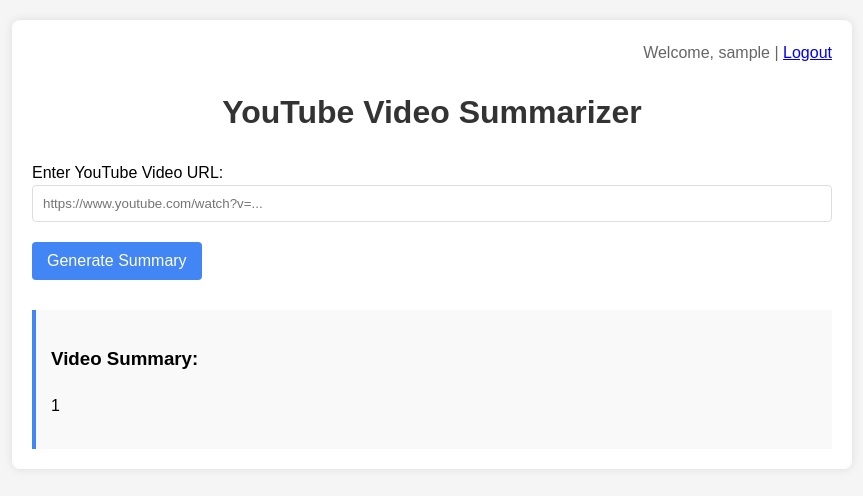
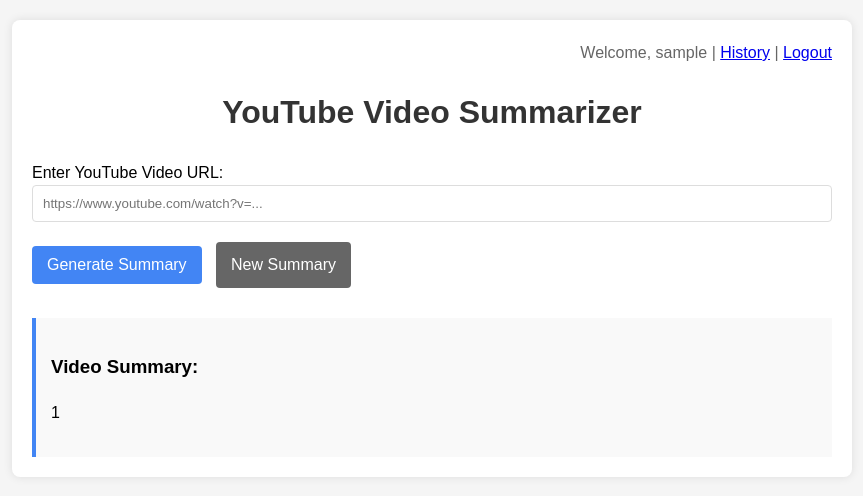
Before and after one commit to Nachiket858/Podcast_Summarizer, a Flask app: page /home in a window 1280 px wide. Shown: the top 496 px of the page, without its empty margins (208-1071 px from the left). Run offline with Flask 3, Linux system fonts and the light colour scheme; the visitor is signed in with stand-in values (Sample User, id 1).

Commit message:
History feature add

```diff
--- a/db.py
+++ b/db.py
@@ -4,3 +4,5 @@ from pymongo import MongoClient
 client = MongoClient('mongodb://localhost:27017/')
 db = client['Podcast_Summarizer']
 users_collection = db['users']
+summaries_collection = db['summaries']
+history_collection = db['history']
--- a/home.py
+++ b/home.py
@@ -7,6 +7,8 @@ from langchain_text_splitters import RecursiveCharacterTextSplitter
 from langchain_core.documents import Document
 from langchain_google_genai import ChatGoogleGenerativeAI
 from langchain_core.prompts import PromptTemplate
+from db import summaries_collection, history_collection
+from datetime import datetime
 import re
 import random
 import time
@@ -129,21 +131,13 @@ def generate_distributed_summary(text):
     else:
         # Fallback to hardcoded keys if env var not set (WARN: Should be removed in production)
         api_keys = [
-            "AIzaSyBORnW2QmAdCBZBp2SGtildibAmZdgGOS4",
-            "AIzaSyAz2YORG7H6_FIlR0bmEzTOhJ84H56aSCA",
-            "AIzaSyD3JeBRLCHgB6GsDB0UYrCd8-0uGY6ZfzU",
-            "AIzaSyAjhuCbRHqFziEYd5j6mrpqQEeNKz4dXRg",
-            "AIzaSyA53YqCAubsB0YZjY8zpsqLqoBoXN3NIeo",
-            "AIzaSyD45rW2wUc5xVTza3s_mXzPkVRATKSVaEo",
-            "AIzaSyD-_e1lCJa7zxDXdebpQp_35zpEYedz9-0",
-            "AIzaSyAx_vab8RQqod7jGVXRmVByWuOPJlktVaQ",
+            "Api_one",
+            "Api_two",
+            "Api_three",
 
 
 
 
-            # "AIzaSyCvtshcbfwhaaMFcb-twGcISigxQ-ORRb0",
-            # "AIzaSyA3GbDc39XAxR-4fVHII3D0mf_5Ftf7ph8",
-            # "AIzaSyAnvoBYs1yv98PInZ9PKTeh8LH86Nog4-g"
         ]
 
     if not api_keys:
@@ -151,7 +145,6 @@ def generate_distributed_summary(text):
 
     try:
         # Split the text into chunks
-
         splitter = RecursiveCharacterTextSplitter(
             chunk_size=3000,  # Increased chunk size since we're processing in parallel
             chunk_overlap=200
@@ -255,9 +248,9 @@ def generate_summary_fallback(text):
         api_keys = [key.strip() for key in api_keys_str.split(',') if key.strip()]
     else:
         api_keys = [
-            "AIzaSyCvtshcbfwhaaMFcb-twGcISigxQ-ORRb0",
-            "AIzaSyA3GbDc39XAxR-4fVHII3D0mf_5Ftf7ph8",
-            "AIzaSyAnvoBYs1yv98PInZ9PKTeh8LH86Nog4-g",
+            "Fallback_api_one",
+            "Fallback_api_two",
+            "Fallback_api_three",
         ]
 
     if not api_keys:
@@ -303,27 +296,69 @@ def home():
     if request.method == 'POST':
         youtube_url = request.form.get('youtube_url')
         if youtube_url:
-            captions = fetch_available_captions(youtube_url)
-            if captions:
-                print(f"Captions length: {len(captions)} characters")
+            video_id = get_video_id(youtube_url)
 
-                # Try distributed processing first
-                summary = generate_distributed_summary(captions)
+            if not video_id:
+                flash('Invalid YouTube URL.')
+                return redirect(url_for('home_bp.home'))
 
-                # If distributed processing fails, try fallback
-                if not summary or "Error generating summary" in summary:
-                    print("Distributed processing failed, trying fallback...")
-                    summary = generate_summary_fallback(captions)
+            # GLOBAL CACHE: Search entire database for this video (any user's summary)
+            cached_summary = summaries_collection.find_one({'video_id': video_id})
 
-                if summary:
-                    session['summary'] = summary
+            if cached_summary:
+                print(f"✓ Loading cached summary for video_id: {video_id} (from global cache)")
+                summary = cached_summary['summary']
+            else:
+                # Generate new summary
+                captions = fetch_available_captions(youtube_url)
+                if captions:
+                    print(f"Captions length: {len(captions)} characters")
+
+                    # Try distributed processing first
+                    summary = generate_distributed_summary(captions)
+
+                    # If distributed processing fails, try fallback
+                    if not summary or "Error generating summary" in summary:
+                        print("Distributed processing failed, trying fallback...")
+                        summary = generate_summary_fallback(captions)
+
+                    if summary:
+                        # Save to GLOBAL cache (available to all users)
+                        summaries_collection.insert_one({
+                            'video_id': video_id,
+                            'video_url': youtube_url,
+                            'summary': summary,
+                            'created_at': datetime.utcnow()
+                        })
+                        print(f"✓ Saved summary to global cache for video_id: {video_id}")
+                    else:
+                        flash('Failed to generate summary. Please try another video.')
+                        return redirect(url_for('home_bp.home'))
+                else:
+                    flash('Could not fetch captions for this video. Try another one.')
                     return redirect(url_for('home_bp.home'))
-                else:
-                    flash('Failed to generate summary. Please try another video.')
-            else:
-                flash('Could not fetch captions for this video. Try another one.')
 
-    # Retrieve summary from session
+            # USER-SPECIFIC HISTORY: Add to this user's personal history only
+            history_collection.update_one(
+                {'user_id': current_user.id, 'video_id': video_id},
+                {
+                    '$set': {
+                        'video_url': youtube_url,
+                        'viewed_at': datetime.utcnow()
+                    }
+                },
+                upsert=True
+            )
+
+            session['summary'] = summary
+            session['current_user_id'] = current_user.id
+            return redirect(url_for('home_bp.home'))
+
+    # Check if summary belongs to current user
+    if 'summary' in session and session.get('current_user_id') != current_user.id:
+        session.pop('summary', None)
+        session.pop('current_user_id', None)
+
     summary = session.get('summary')
 
     return render_template(
@@ -331,3 +366,23 @@ def home():
         username=current_user.username,
         summary=summary
     )
+
+@home_bp.route('/clear_summary')
+@login_required
+def clear_summary():
+    session.pop('summary', None)
+    session.pop('current_user_id', None)
+    return redirect(url_for('home_bp.home'))
+
+@home_bp.route('/history')
+@login_required
+def history():
+    user_history = list(history_collection.find(
+        {'user_id': current_user.id}
+    ).sort('viewed_at', -1))
+
+    return render_template(
+        'history.html',
+        username=current_user.username,
+        history=user_history
+    )
--- a/templates/home.html
+++ b/templates/home.html
@@ -1,5 +1,6 @@
 <!DOCTYPE html>
 <html lang="en">
+
 <head>
     <meta charset="UTF-8">
     <meta name="viewport" content="width=device-width, initial-scale=1.0">
@@ -12,26 +13,31 @@
             padding: 20px;
             background-color: #f5f5f5;
         }
+
         .container {
             max-width: 800px;
             margin: 0 auto;
             background: white;
             padding: 20px;
             border-radius: 8px;
-            box-shadow: 0 0 10px rgba(0,0,0,0.1);
+            box-shadow: 0 0 10px rgba(0, 0, 0, 0.1);
         }
+
         h1 {
             color: #333;
             text-align: center;
         }
+
         .welcome {
             text-align: right;
             margin-bottom: 20px;
             color: #666;
         }
+
         .form-group {
             margin-bottom: 20px;
         }
+
         input[type="text"] {
             width: 100%;
             padding: 10px;
@@ -39,7 +45,9 @@
             border-radius: 4px;
             box-sizing: border-box;
         }
-        button {
+
+        button,
+        .btn {
             background-color: #4285f4;
             color: white;
             border: none;
@@ -47,26 +55,43 @@
             border-radius: 4px;
             cursor: pointer;
             font-size: 16px;
+            text-decoration: none;
+            display: inline-block;
         }
-        button:hover {
+
+        button:hover,
+        .btn:hover {
             background-color: #3367d6;
         }
+
+        .btn-secondary {
+            background-color: #666;
+            margin-left: 10px;
+        }
+
+        .btn-secondary:hover {
+            background-color: #555;
+        }
+
         .summary {
             margin-top: 30px;
             padding: 15px;
             background-color: #f9f9f9;
             border-left: 4px solid #4285f4;
         }
+
         .error {
             color: #d32f2f;
             margin-bottom: 15px;
         }
     </style>
 </head>
+
 <body>
     <div class="container">
         <div class="welcome">
-            Welcome, {{ username }} | <a href="{{ url_for('logout') }}">Logout</a>
+            Welcome, {{ username }} | <a href="{{ url_for('home_bp.history') }}">History</a> | <a
+                href="{{ url_for('logout') }}">Logout</a>
         </div>
 
         <h1>YouTube Video Summarizer</h1>
@@ -84,9 +109,13 @@
         <form method="POST">
             <div class="form-group">
                 <label for="youtube_url">Enter YouTube Video URL:</label>
-                <input type="text" id="youtube_url" name="youtube_url" placeholder="https://www.youtube.com/watch?v=..." required>
+                <input type="text" id="youtube_url" name="youtube_url" placeholder="https://www.youtube.com/watch?v=..."
+                    required>
             </div>
             <button type="submit">Generate Summary</button>
+            {% if summary %}
+            <a href="{{ url_for('home_bp.clear_summary') }}" class="btn btn-secondary">New Summary</a>
+            {% endif %}
         </form>
 
         {% if summary %}
@@ -97,4 +126,5 @@
         {% endif %}
     </div>
 </body>
+
 </html>
```
Also changed, not shown: templates/history.html (added, +57 -0 lines). Lines whose indentation alone changed are shown as unchanged.
